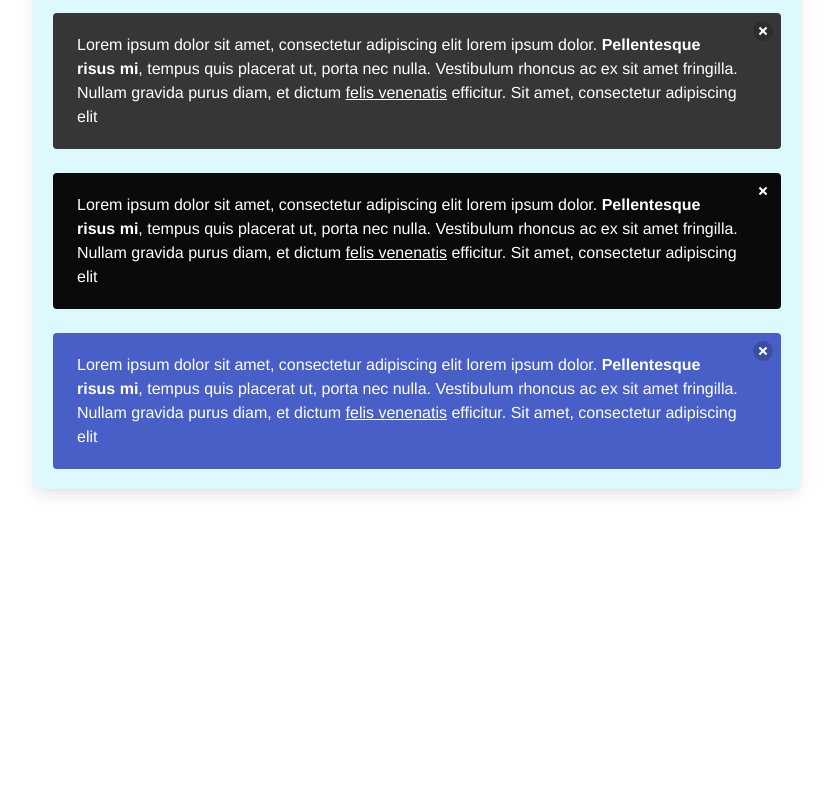
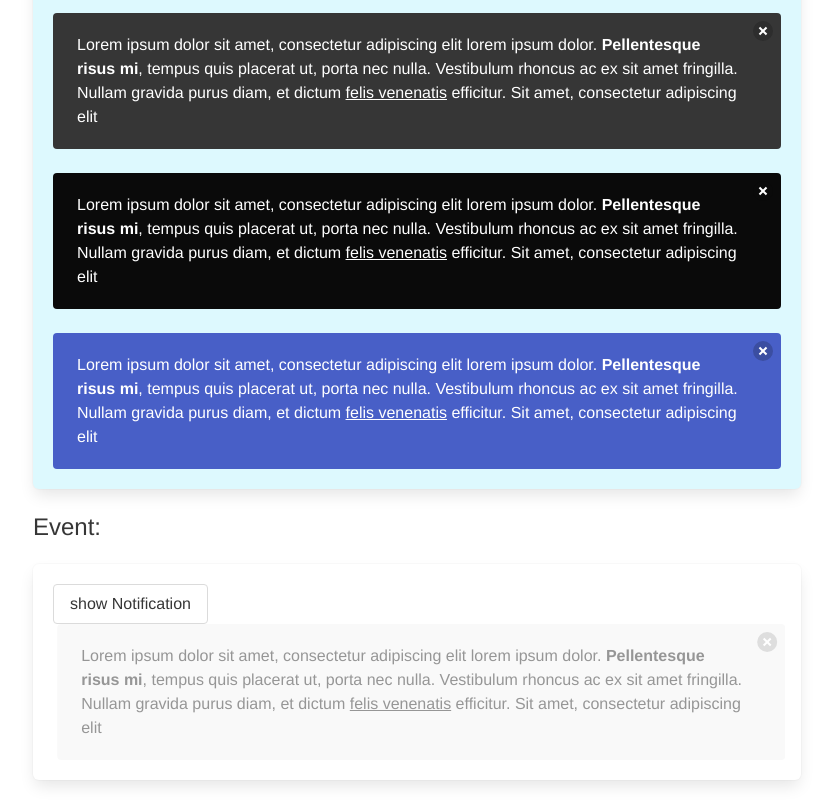
Before and after one commit to vue-bulma/bulma-ui, a Vue app: page /elements/notification in a window 1280 px wide. Shown: the part 1449-2249 px from the top of the page, without its empty margins (223-1056 px from the left). Before the commit the page ends 1958 px from the top, so only its background shows below. Built offline with nearby package versions, Linux system fonts and the light colour scheme.

Commit message:
Improve elements event

```diff
--- a/examples/components/elements/Button.vue
+++ b/examples/components/elements/Button.vue
@@ -6,7 +6,7 @@
     >Basic:</vb-title>
 
     <vb-box>
-      <vb-button >Button</vb-button>
+      <vb-button>Button</vb-button>
     </vb-box>
 
     <vb-title
@@ -288,15 +288,30 @@
         </vb-button>
       </vb-buttons-List>
     </vb-box>
+
+    <vb-title
+      id="Event"
+      type="title"
+    >Event:</vb-title>
+
+    <vb-box>
+      <vb-button @click="handleClick">Click event</vb-button>
+      <vb-title>{{title}}</vb-title>
+    </vb-box>
   </div>
 </template>
 
 <script>
 export default {
   name: 'ButtonExamples',
-  methods:{
-    aa(){
-      console.log(1)
+  data() {
+    return {
+      title: true
+    }
+  },
+  methods: {
+    handleClick() {
+      this.title = !this.title
     }
   }
 }
--- a/examples/components/elements/Delete.vue
+++ b/examples/components/elements/Delete.vue
@@ -30,8 +30,23 @@
       type="title"
     >Combinations:</vb-title>
     <vb-box>
-
-      <vb-tag color="danger"> Hello World <vb-delete size="small"></vb-delete>
+      <vb-tag color="danger"> Hello World
+        <vb-delete size="small"></vb-delete>
+      </vb-tag>
+    </vb-box>
+    <vb-title
+      id="Event"
+      type="title"
+    >Event:</vb-title>
+    <vb-box>
+      <vb-tag
+        color="danger"
+        v-if="visible"
+      > Click on close
+        <vb-delete
+          size="small"
+          @click="handleClick"
+        ></vb-delete>
       </vb-tag>
     </vb-box>
   </div>
@@ -39,7 +54,17 @@
 
 <script>
 export default {
-  name: 'DeleteExamples'
+  name: 'DeleteExamples',
+  data() {
+    return {
+      visible: true
+    }
+  },
+  methods: {
+    handleClick() {
+      this.visible = false
+    }
+  }
 }
 </script>
 <style>
--- a/examples/components/elements/Notification.vue
+++ b/examples/components/elements/Notification.vue
@@ -78,16 +78,90 @@
         consectetur adipiscing elit
       </vb-notification>
     </vb-box>
+
+    <vb-title
+      id="Event"
+      type="title"
+    >Event:</vb-title>
+    <vb-box>
+      <vb-button @click="visible=true">show Notification</vb-button>
+      <transition name="slide-fade">
+        <vb-notification
+          v-if="visible"
+          @click="handleClick"
+          @mouseenter="handleMouseenter"
+          @mouseleave="handleMouseleave"
+        >
+          <vb-delete @click.stop="close"></vb-delete>
+          Lorem ipsum dolor sit amet, consectetur
+          adipiscing elit lorem ipsum dolor. <strong>Pellentesque risus mi</strong>, tempus quis placerat ut, porta nec nulla. Vestibulum rhoncus ac ex sit amet fringilla. Nullam gravida purus diam, et dictum <a>felis venenatis</a> efficitur. Sit amet,
+          consectetur adipiscing elit
+        </vb-notification>
+      </transition>
+    </vb-box>
   </div>
 </template>
 
 <script>
 export default {
-  name: 'NotificationExamples'
+  name: 'NotificationExamples',
+  data() {
+    return {
+      visible: true,
+      time: null,
+      duration: 4500,
+      closed: false
+    }
+  },
+  watch: {
+    closed(newVal) {
+      if (newVal) {
+        this.visible = false
+      }
+    }
+  },
+  methods: {
+    close() {
+      this.visible = false
+    },
+    handleClick() {},
+    handleMouseenter() {
+      clearTimeout(this.timer)
+    },
+    handleMouseleave() {
+      if (this.duration > 0) {
+        this.timer = setTimeout(() => {
+          if (!this.closed) {
+            this.close()
+          }
+        }, this.duration)
+      }
+    }
+  },
+  mounted() {
+    if (this.duration > 0) {
+      this.timer = setTimeout(() => {
+        if (!this.closed) {
+          this.close()
+        }
+      }, this.duration)
+    }
+  }
 }
 </script>
 <style>
 .box-background {
   background-color: #ddf9fe !important;
 }
+.slide-fade-enter-active {
+  transition: all 0.3s ease;
+}
+.slide-fade-leave-active {
+  transition: all 0.8s cubic-bezier(1, 0.5, 0.8, 1);
+}
+.slide-fade-enter, .slide-fade-leave-to
+/* .slide-fade-leave-active for below version 2.1.8 */ {
+  transform: translateX(10px);
+  opacity: 0;
+}
 </style>
--- a/src/components/columns/Column.vue
+++ b/src/components/columns/Column.vue
@@ -86,7 +86,6 @@ export default {
         desktop,
         widescreen,
         fullhd,
-        spaced,
         narrow
       } = this
       const obj = {
--- a/src/components/elements/Button.vue
+++ b/src/components/elements/Button.vue
@@ -2,6 +2,7 @@
   <a
     :class="classes"
     :disabled="disabled"
+    @click="handleClick"
   >
     <slot></slot>
   </a>
@@ -52,6 +53,11 @@ export default {
       }
       return obj
     }
+  },
+  methods: {
+    handleClick(event) {
+      this.$emit('click', event)
+    }
   }
 }
 </script>
--- a/src/components/elements/Delete.vue
+++ b/src/components/elements/Delete.vue
@@ -1,5 +1,8 @@
 <template>
-  <a :class="classes">
+  <a
+    :class="classes"
+    @click="handleClick"
+  >
     <slot></slot>
   </a>
 </template>
@@ -19,6 +22,11 @@ export default {
       }
       return obj
     }
+  },
+  methods: {
+    handleClick(event) {
+      this.$emit('click', event)
+    }
   }
 }
 </script>
--- a/src/components/elements/Notification.vue
+++ b/src/components/elements/Notification.vue
@@ -1,5 +1,10 @@
 <template>
-  <div :class="classes">
+  <div
+    :class="classes"
+    @click="handleClick"
+    @mouseenter="handleMouseenter"
+    @mouseleave="handleMouseleave"
+  >
     <slot></slot>
   </div>
 </template>
@@ -19,6 +24,17 @@ export default {
       }
       return obj
     }
+  },
+  methods: {
+    handleClick(event) {
+      this.$emit('click', event)
+    },
+    handleMouseenter(event) {
+      this.$emit('mouseenter', event)
+    },
+    handleMouseleave(event) {
+      this.$emit('mouseleave', event)
+    }
   }
 }
 </script>
--- a/src/components/elements/Table.vue
+++ b/src/components/elements/Table.vue
@@ -33,7 +33,10 @@
     <tbody>
       <tr>
         <th>1</th>
-      <td><a href="https://en.wikipedia.org/wiki/Leicester_City_F.C." title="Leicester City F.C.">Leicester City</a> <strong>(C)</strong>
+        <td><a
+            href="https://en.wikipedia.org/wiki/Leicester_City_F.C."
+            title="Leicester City F.C."
+          >Leicester City</a> <strong>(C)</strong>
         </td>
         <td>38</td>
         <td>23</td>
@@ -43,11 +46,17 @@
         <td>36</td>
         <td>+32</td>
         <td>81</td>
-      <td>Qualification for the <a href="https://en.wikipedia.org/wiki/2016%E2%80%9317_UEFA_Champions_League#Group_stage" title="2016–17 UEFA Champions League">Champions League group stage</a></td>
+        <td>Qualification for the <a
+            href="https://en.wikipedia.org/wiki/2016%E2%80%9317_UEFA_Champions_League#Group_stage"
+            title="2016–17 UEFA Champions League"
+          >Champions League group stage</a></td>
       </tr>
       <tr>
         <th>2</th>
-      <td><a href="https://en.wikipedia.org/wiki/Arsenal_F.C." title="Arsenal F.C.">Arsenal</a></td>
+        <td><a
+            href="https://en.wikipedia.org/wiki/Arsenal_F.C."
+            title="Arsenal F.C."
+          >Arsenal</a></td>
         <td>38</td>
         <td>20</td>
         <td>11</td>
@@ -56,11 +65,17 @@
         <td>36</td>
         <td>+29</td>
         <td>71</td>
-      <td>Qualification for the <a href="https://en.wikipedia.org/wiki/2016%E2%80%9317_UEFA_Champions_League#Group_stage" title="2016–17 UEFA Champions League">Champions League group stage</a></td>
+        <td>Qualification for the <a
+            href="https://en.wikipedia.org/wiki/2016%E2%80%9317_UEFA_Champions_League#Group_stage"
+            title="2016–17 UEFA Champions League"
+          >Champions League group stage</a></td>
       </tr>
       <tr>
         <th>3</th>
-      <td><a href="https://en.wikipedia.org/wiki/Tottenham_Hotspur_F.C." title="Tottenham Hotspur F.C.">Tottenham Hotspur</a></td>
+        <td><a
+            href="https://en.wikipedia.org/wiki/Tottenham_Hotspur_F.C."
+            title="Tottenham Hotspur F.C."
+          >Tottenham Hotspur</a></td>
         <td>38</td>
         <td>19</td>
         <td>13</td>
@@ -69,11 +84,17 @@
         <td>35</td>
         <td>+34</td>
         <td>70</td>
-      <td>Qualification for the <a href="https://en.wikipedia.org/wiki/2016%E2%80%9317_UEFA_Champions_League#Group_stage" title="2016–17 UEFA Champions League">Champions League group stage</a></td>
+        <td>Qualification for the <a
+            href="https://en.wikipedia.org/wiki/2016%E2%80%9317_UEFA_Champions_League#Group_stage"
+            title="2016–17 UEFA Champions League"
+          >Champions League group stage</a></td>
       </tr>
       <tr class="is-selected">
         <th>4</th>
-      <td><a href="https://en.wikipedia.org/wiki/Manchester_City_F.C." title="Manchester City F.C.">Manchester City</a></td>
+        <td><a
+            href="https://en.wikipedia.org/wiki/Manchester_City_F.C."
+            title="Manchester City F.C."
+          >Manchester City</a></td>
         <td>38</td>
         <td>19</td>
         <td>9</td>
@@ -82,11 +103,17 @@
         <td>41</td>
         <td>+30</td>
         <td>66</td>
-      <td>Qualification for the <a href="https://en.wikipedia.org/wiki/2016%E2%80%9317_UEFA_Champions_League#Play-off_round" title="2016–17 UEFA Champions League">Champions League play-off round</a></td>
+        <td>Qualification for the <a
+            href="https://en.wikipedia.org/wiki/2016%E2%80%9317_UEFA_Champions_League#Play-off_round"
+            title="2016–17 UEFA Champions League"
+          >Champions League play-off round</a></td>
       </tr>
       <tr>
         <th>5</th>
-      <td><a href="https://en.wikipedia.org/wiki/Manchester_United_F.C." title="Manchester United F.C.">Manchester United</a></td>
+        <td><a
+            href="https://en.wikipedia.org/wiki/Manchester_United_F.C."
+            title="Manchester United F.C."
+          >Manchester United</a></td>
         <td>38</td>
         <td>19</td>
         <td>9</td>
@@ -95,33 +122,18 @@
         <td>35</td>
         <td>+14</td>
         <td>66</td>
-      <td>Qualification for the <a href="https://en.wikipedia.org/wiki/2016%E2%80%9317_UEFA_Europa_League#Group_stage" title="2016–17 UEFA Europa League">Europa League group stage</a></td>
+        <td>Qualification for the <a
+            href="https://en.wikipedia.org/wiki/2016%E2%80%9317_UEFA_Europa_League#Group_stage"
+            title="2016–17 UEFA Europa League"
+          >Europa League group stage</a></td>
       </tr>
     </tbody>
   </table>
 </template>
 
 <script>
-import colorProps from '../../mixins/color'
-import sizeProps from '../../mixins/size'
-
 export default {
-  name: 'VbTable',
-  mixins: [sizeProps, colorProps],
-  props: {
-    showHeader: Boolean
-  },
-  computed: {
-    classes() {
-      const { color, size } = this
-      const obj = {
-        progress: true,
-        [`is-${color}`]: !!color,
-        [`is-${size}`]: !!size
-      }
-      return obj
-    }
-  }
+  name: 'VbTable'
 }
 </script>
 
```
Lines whose indentation alone changed are shown as unchanged.
